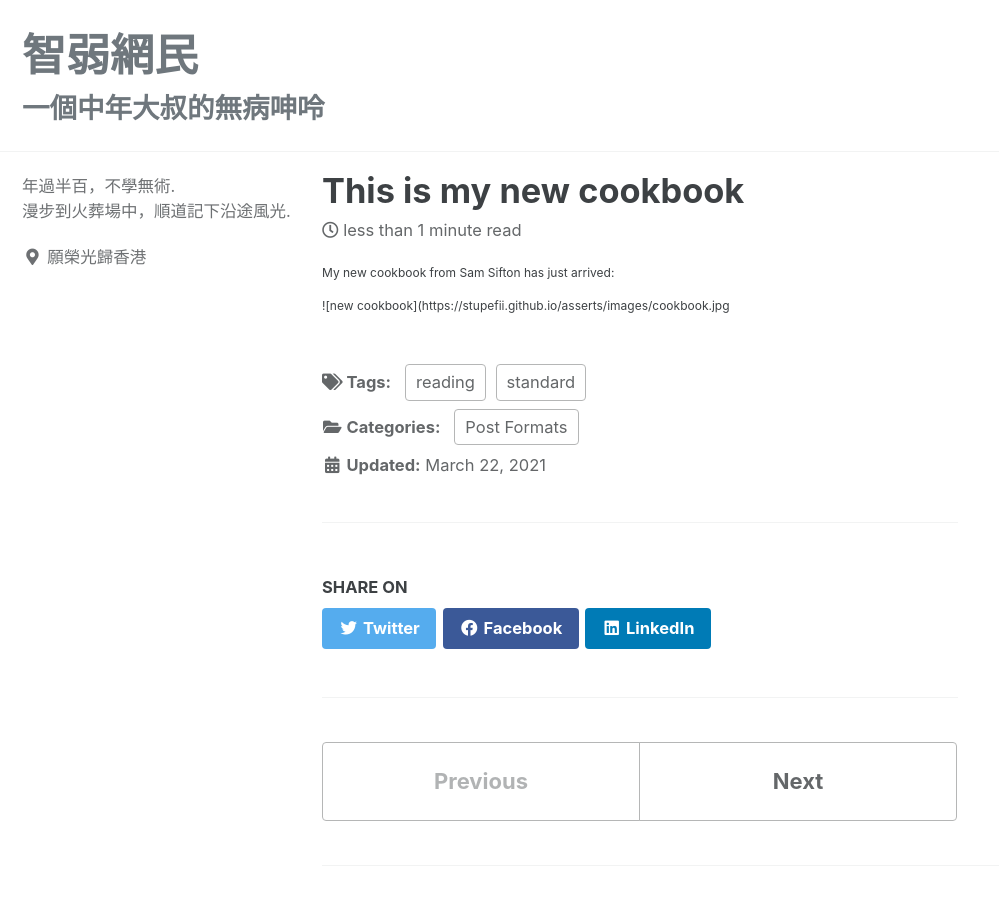
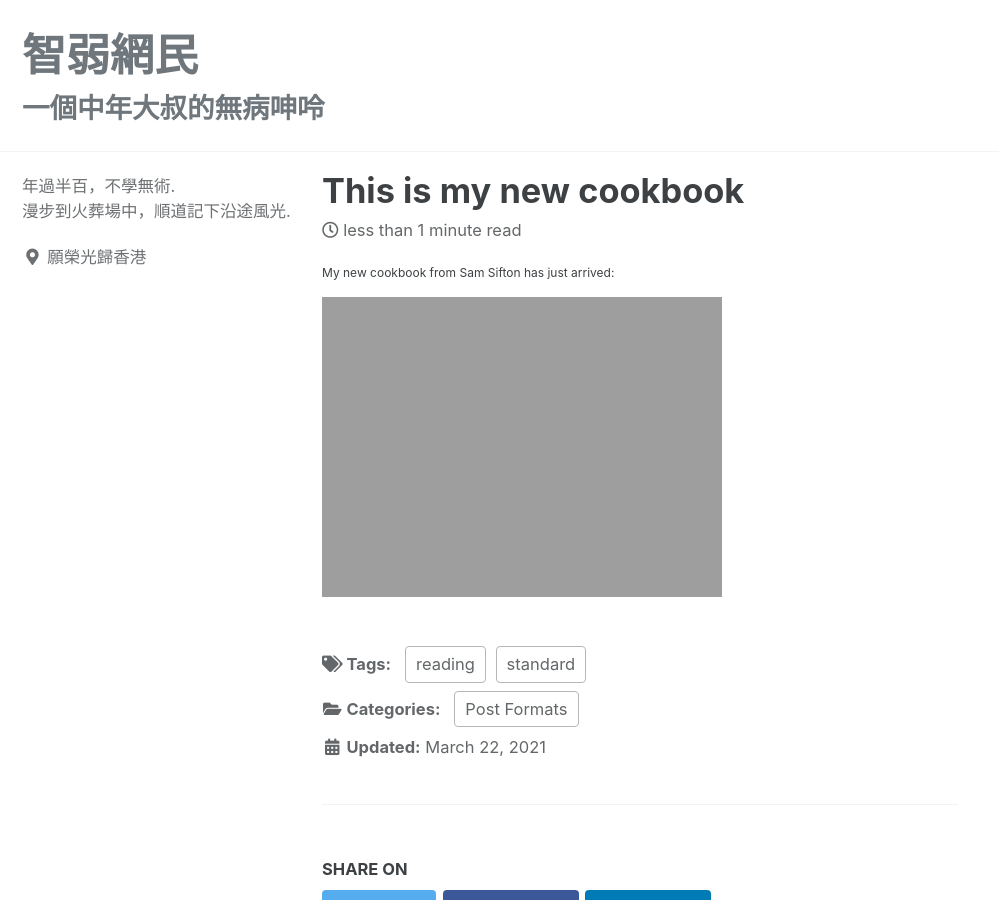
Before and after one commit to stupefii/stupefii, a Jekyll site: the page built from _posts/2021-03-22-This-is-my-new-cookbook.md, in a window 1280 px wide and 900 px high. Shown: the whole window, without its empty margins (0-999 px from the left). Built offline with Jekyll 4.4.1, drawn with Linux system fonts in a browser that asks for light colours; cached includes are drawn as plain includes.

Commit message:
edit images link

```diff
--- a/_posts/2021-03-22-This-is-my-new-cookbook.md
+++ b/_posts/2021-03-22-This-is-my-new-cookbook.md
@@ -10,4 +10,4 @@ tags:
 
 My new cookbook from Sam Sifton has just arrived:
 
-![new cookbook]({{ site.url }}{{ site.baser;like }}/asserts/images/cookbook.jpg
+![new cookbook]({{ site.url }}{{ site.baseurl }}/assets/images/cookbook.jpg)
```
